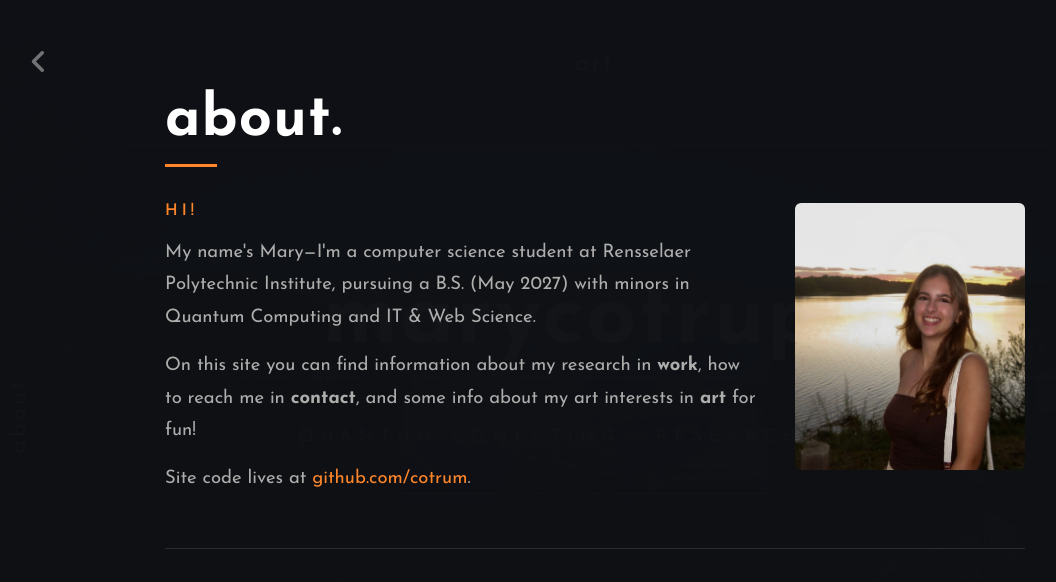
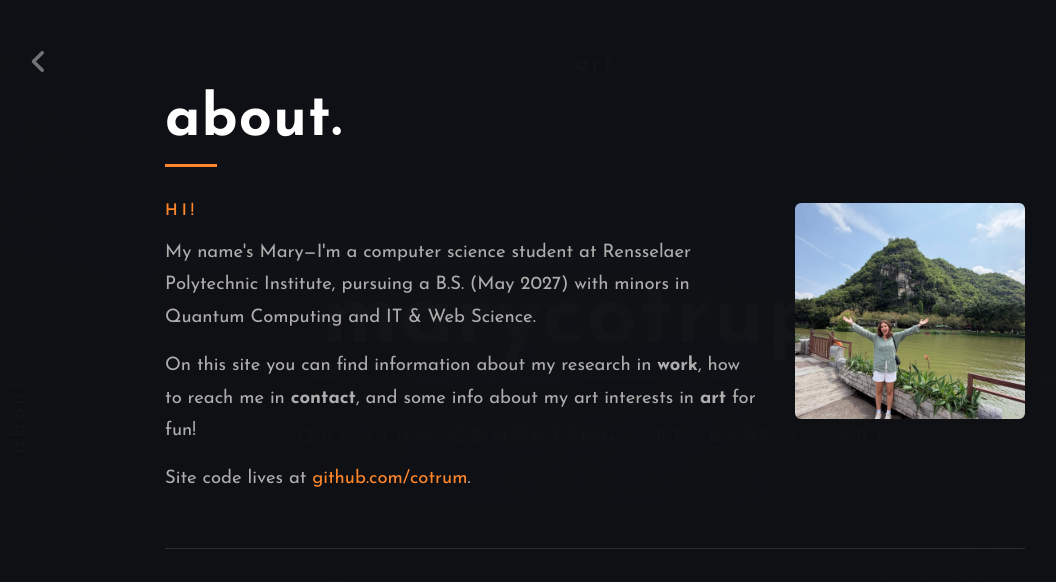
Before and after one commit to cotrum/cotrum, a plain HTML site: page index.html in a window 1280 px wide. Both pictures are taken after a click on the link "about". Shown: the top 582 px of the page, without its empty margins (45-1101 px from the left). Drawn offline with nearby package versions, Linux system fonts and the light colour scheme.

Commit message:
update picture

```diff
--- a/index.html
+++ b/index.html
@@ -248,7 +248,7 @@
                         Site code lives at <a href="https://github.com/cotrum" target="_blank">github.com/cotrum</a>.
                     </p>
                 </div>
-                <img src="resources/headshot3.jpg" alt="Mary Cotrupi">
+                <img src="resources/meinChina.jpg" alt="Me in China!">
             </div>
 
             <hr>
```
Also changed, not shown: resources/meinChina.jpg (added).
